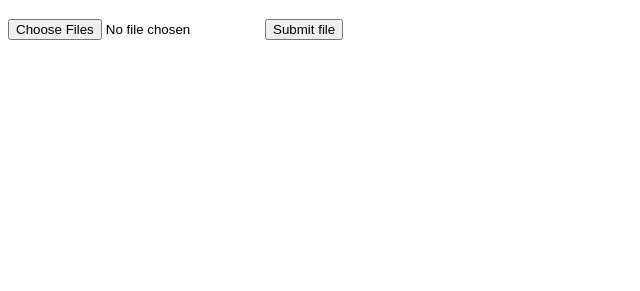
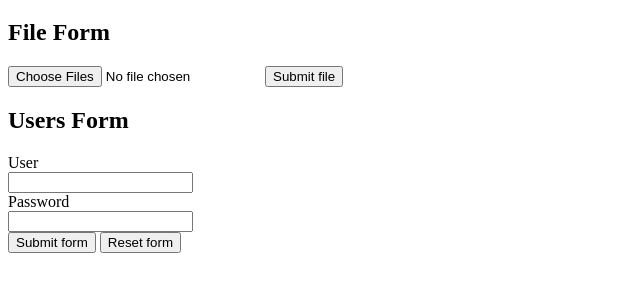
Before and after one commit to Generatores/express-server-example-mongodb, a website: page public/index.html in a window 1280 px wide. Shown: the part 61-352 px from the top of the page, without its empty margins (0-640 px from the left). Drawn offline with Linux system fonts and the light colour scheme.

Commit message:
addition of http form

```diff
--- a/public/index.html
+++ b/public/index.html
@@ -8,9 +8,23 @@
   </head>
   <body>
     <h1>Express Server Home Page</h1>
+    <h2>File Form</h2>
     <form action="/uploads" method="POST" enctype="multipart/form-data">
       <input type="file" name="uploads" multiple="multiple" />
       <button type="submit">Submit file</button>
     </form>
+    <h2>Users Form</h2>
+    <form action="/users" method="POST">
+      <label>User</label>
+      <br />
+      <input name="user" />
+      <br />
+      <label>Password</label>
+      <br />
+      <input name="password" />
+      <br />
+      <button type="submit">Submit form</button>
+      <button type="reset">Reset form</button>
+    </form>
   </body>
 </html>
--- a/server.js
+++ b/server.js
@@ -6,6 +6,7 @@ const app = express();
 const port = process.env.PORT || 3001;
 
 app.use(express.json());
+app.use(express.urlencoded({ extended: true }));
 app.use(express.static("public"));
 
 //* Declaration of MongoDB
```
